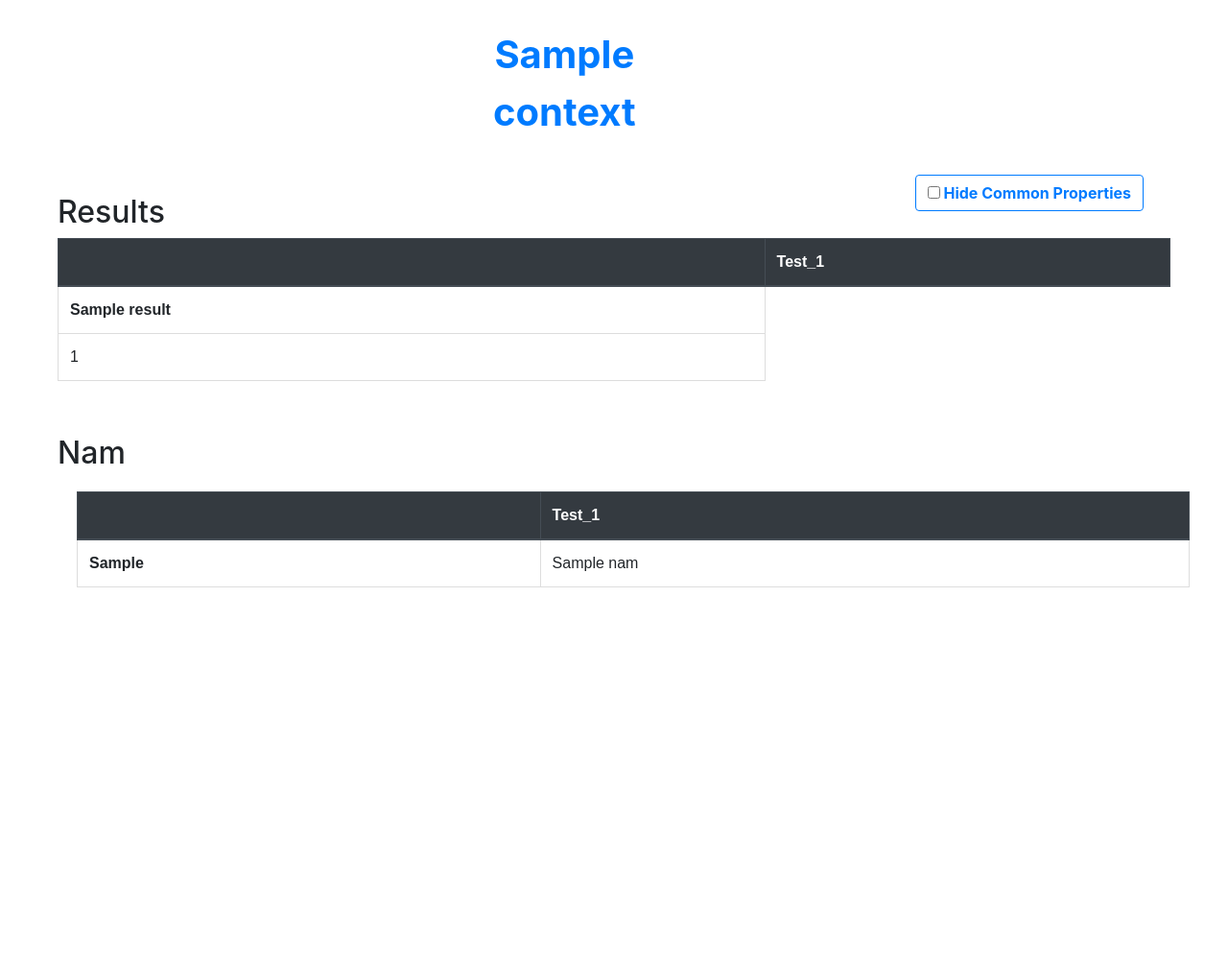
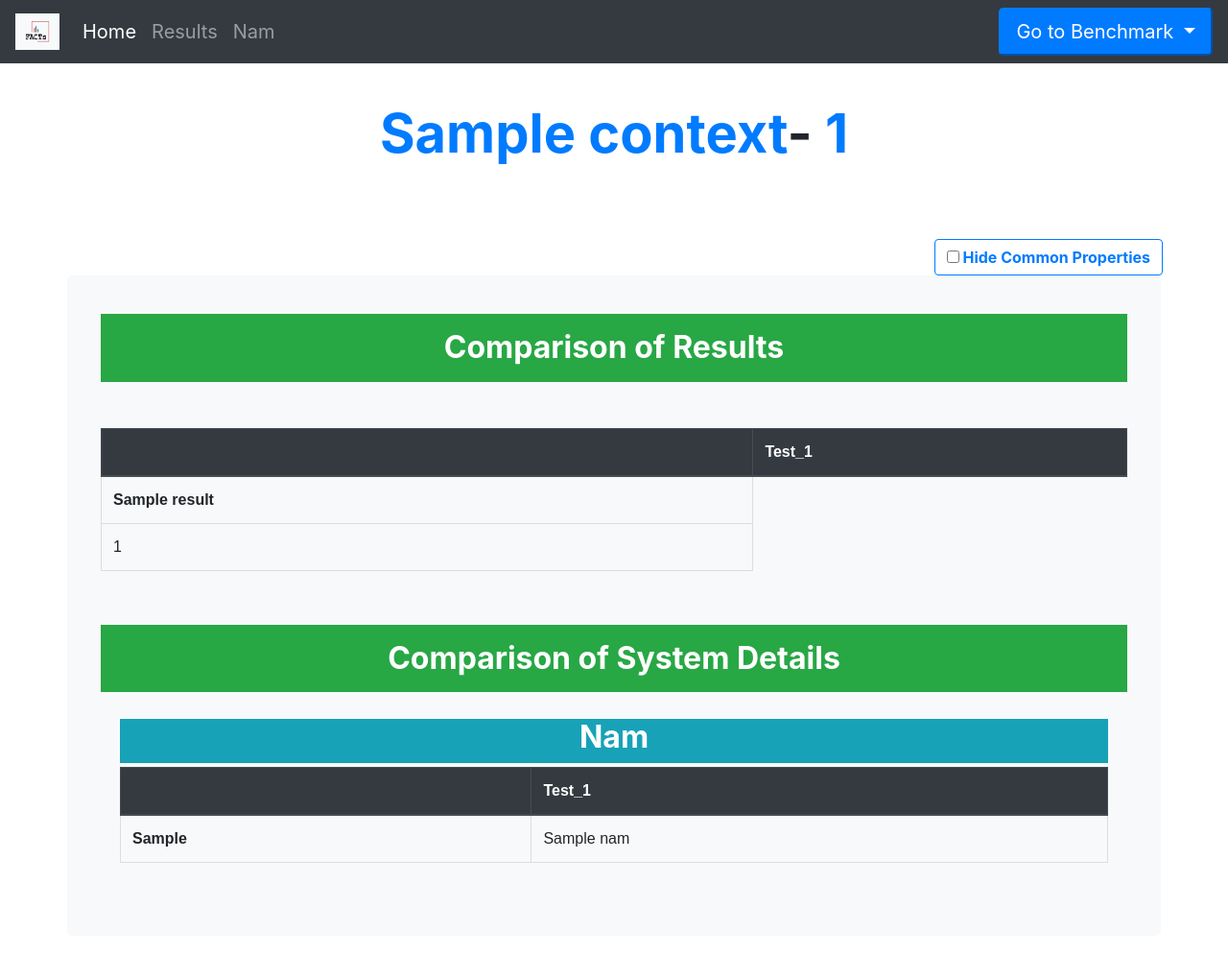
Before and after one commit to gadgilrajeev/BenchmarkingDiffTool, a Flask app: template templates/compare.html in a window 1280 px wide. Shown: the whole page at 96% size. Before the commit the page ends 612 px from the top, so only its background shows below. Run offline with Flask 2, Linux system fonts and the light colour scheme; the template is opened without the code that fills it: most values are stand-ins (such as "Sample title", 1, 10 or a date in 2020); some libraries are stand-ins or nearby versions.

Commit message:
Styled compare.html table. Added Navbar

```diff
--- a/static/css/style.css
+++ b/static/css/style.css
@@ -154,10 +154,6 @@ tbody tr td{
 
 .content {
     text-align: center;
-}
-
-.comparison-table{
-  margin: 20px;
 }
 
 #outer-graph-div{
--- a/templates/compare.html
+++ b/templates/compare.html
@@ -4,21 +4,71 @@
 Comparison of tests
 {% endblock title %}
 
+{% block navbar %}
+	<nav class="navbar sticky-top navbar-expand-sm bg-dark navbar-dark lead">
+		<a class="navbar-brand bg-light text-dark py-1 px-2 font-weight-normal" href="#">
+			<img src="{{ url_for('static', filename='images/FACTs_Transparent.png') }}" width="30" height="30" class="d-inline-block align-top" alt="">
+		</a>
+		<!-- Links -->
+		<ul class="navbar-nav font-weight-normal">
+			<li class="nav-item">
+				<a class="nav-link active" href="/">Home</a>
+    		</li>
+
+    		<!-- Link to results table -->
+    		<li class="nav-item">
+    			<a class="nav-link" href="#results-div">Results</a>
+    		</li>
+
+    		<!-- Link to all-other comparison-tables -->
+			{% for i in range(context.parameter_lists | length) %}
+			{% set tablename = table_name(context.parameter_lists.keys(), i) %}
+	    		<li class="nav-item">
+	    			<a class="nav-link" href="#comparison-table-div-{{i}}">{{ tablename }}</a>
+	    		</li>
+	    	{% endfor %}
+    	</ul>
+
+    	<!-- Go to Benchmark Dropdown -->
+    	<ul class="navbar-nav font-weight-normal ml-auto">
+			<div class="dropdown p-0 m-0">
+				<button id="reference-for-normalized" type="button" class="btn-lg btn-primary dropdown-toggle" data-toggle="dropdown">
+				Go to Benchmark </button>
+				<div id="reference-for-normalized-dropdown" class="dropdown-menu dropdown-menu-right" style="height: auto; max-height: 500px;overflow-x: hidden;">
+					<h3 class="dropdown-header font-weight-bold mt-1 mb-2">HPC BENCHMARKS</h3>
+					{% for benchmark in all_tests_data.hpc_benchmarks_list %}
+						<button class="dropdown-item"><a href="/allruns/{{benchmark}}" class="btn btn-dark text-white">{{benchmark}}</a></button>
+					{% endfor %}
+					<h3 class="dropdown-header font-weight-bold mt-5 mb-2">CLOUD BENCHMARKS</h3>
+					{% for benchmark in all_tests_data.cloud_benchmarks_list %}
+						<button class="dropdown-item"><a href="/allruns/{{benchmark}}" class="btn btn-dark text-white">{{benchmark}}</a></button>
+					{% endfor %}
+				</div>
+			</div>
+    	</ul>
+
+	</nav>
+{% endblock navbar %}
+
 {% block content %}
 
-	<div style="display: grid; grid-template-columns: repeat(12, 1fr); padding:0; margin:0;">
-		<h2 class="btn btn-link" onclick="showAllRuns(this)" style="grid-column: 5/8; justify-self: stretch; align-self: center; font-size: 40px; font-weight: bold;">
-			{{ context.testname }}
-		</h2>
+	<div class="container-fluid text-center page-header">
+		<h1 class="font-weight-bold display-4"><a class="btn-link font-weight-bold" href="/allruns/{{context.testname}}">{{ context.testname }}</a>-
+		{% for originID in context.originID_list %}
+			<a class="btn-link font-weight-bold" href="/test-details/{{originID}}">{{originID}}</a>
+			{% if not loop.last %}
+			 vs
+			{% endif %}
+		{% endfor %}
+		</h1>
 	</div>
-</style>
 
-<div class="all-tables">
-	<button class="btn btn-outline-primary font-weight-bold float-right mr-5" onclick="toggleCheckbox()"><input id="checkbox-common" type="checkbox" name="common" value="hide-common"> Hide Common Properties</button>
+	<button class="btn btn-outline-primary font-weight-bold float-right mt-5 mr-5" onclick="toggleCheckbox()"><input id="checkbox-common" type="checkbox" name="common" value="hide-common"> Hide Common Properties</button>
 
+<div class="all-tables d-flex flex-column container bg-light mt-5">
 	<!-- ###############RESULTS############### -->
-    <div>
-    	<h2>Results</h2>
+    <div id="results-div">
+		<h2 class="bg-success text-center text-white font-weight-bold py-3 mb-5">Comparison of Results</h2>
     	<table class="table table-hover" id="results-table" style = "clear:left;">
     		<thead class="thead-dark">
 	    		<tr>
@@ -52,12 +102,17 @@ Comparison of tests
 
 	<!-- A Loop for displaying ALL Comparison Tables -->
 	<div>
+		<h2 class="bg-success text-center text-white font-weight-bold py-3">
+			Comparison of System Details
+		</h2>
+
 		{% for i in range(context.parameter_lists | length) %}
 		{% set tablename = table_name(context.parameter_lists.keys(), i) %}
-		<h2>{{ tablename }}</h2>
+		<div id="comparison-table-div-{{i}}">
+			<h2 class="text-center text-white bg-info font-weight-bold pb-2 mb-1">{{ tablename }}</h2>
 			{% set tablename = tablename|lower %}
 
-		<table class="comparison-table table table-hover">
+			<table class="table table-hover">
 				<thead class="thead-dark">
 					<tr>
 						<th></th>
@@ -77,6 +132,7 @@ Comparison of tests
 				</tr>
 				{% endfor %}
 			</table>
+		</div>
 		{% endfor %}
 	</div>
 
@@ -86,6 +142,8 @@ Comparison of tests
 	$( document ).ready(function() {
     	$("#checkbox-common").prop("checked", false);
 
+		//hide/show the navbar on scroll down/up
+		registerNavbarHideFn()
 	});
 
 	function toggleCheckbox(){
```
Lines whose indentation alone changed are shown as unchanged.
